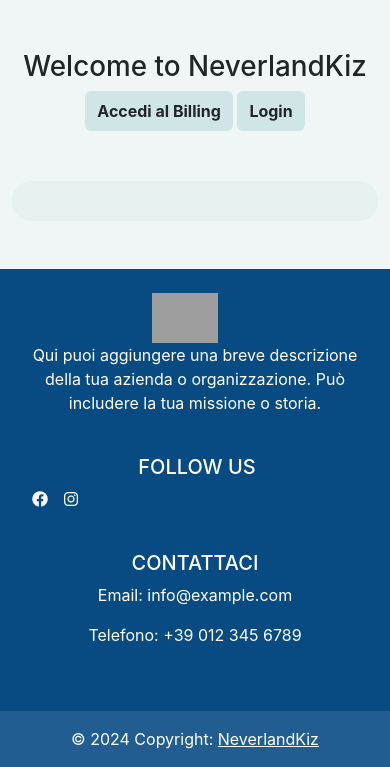
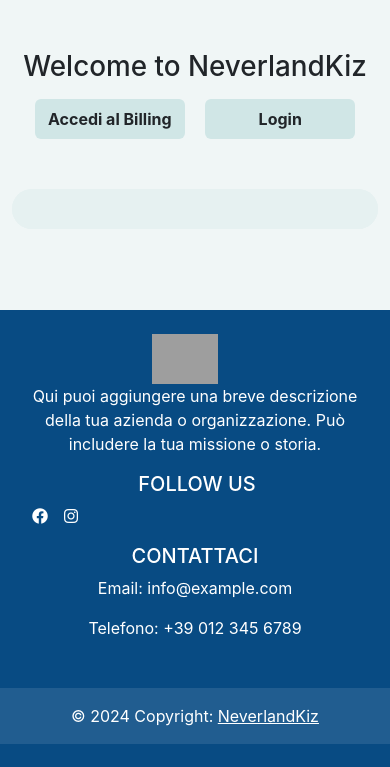
Before and after one commit to EasySubscribe/EasySubscribe-Subscription, a PHP site: page / in a window 390 px wide. Shown: the part 100-867 px from the top of the page. After the commit the page ends 844 px from the top, so only its background shows below. Run offline with PHP 8.4, Linux system fonts and the light colour scheme; some libraries are stand-ins or nearby versions; grey boxes are pictures that could not be loaded.

Commit message:
Fix mobile view

```diff
--- a/Login/index.html
+++ b/Login/index.html
@@ -83,10 +83,10 @@
             <h1>Welcome to NeverlandKiz</h1>
           </div>
         </div>
-        <div class="col-12 text-center hidden_desktop">
+        <div class="col-12 text-center mt-2 hidden_desktop">
           <a
             type="button"
-            class="btn btn-blue fw-bold"
+            class="btn btn-blue fw-bold me-2"
             target="_blank"
             href="https://billing.stripe.com/p/login/test_9AQ2967en0pcgnK4gg"
             >Accedi al Billing</a
@@ -94,7 +94,7 @@
           <button
             id="flipButtonDesktop"
             type="button"
-            class="btn btn-blue fw-bold"
+            class="btn btn-blue fw-bold ms-2"
             target="_blank"
           >
             Login
@@ -196,8 +196,8 @@
     </div>
     <footer class="text-white text-center text-lg-start mt-5">
       <div class="container p-4">
-        <div class="row">
-          <div class="col-lg-4 col-md-12 mb-4 mb-md-0">
+        <div class="row mb-2 mb-md-0">
+          <div class="col-lg-4 col-md-12">
             <img
               src="https://www.neverlandkiz.it/wp-content/uploads/2023/03/Neverland-Logo-e1684259928108-768x211.png"
               alt="Antonio Rausa"
@@ -209,7 +209,7 @@
             </p>
           </div>
 
-          <div class="col-lg-4 col-md-6 mb-4 mb-md-0">
+          <div class="col-lg-4 col-md-6">
             <h5 class="text-uppercase ms-1">Follow Us</h5>
             <ul class="list-unstyled d-flex">
               <li class="mx-2">
@@ -233,7 +233,7 @@
             </ul>
           </div>
 
-          <div class="col-lg-4 col-md-6 mb-4 mb-md-0">
+          <div class="col-lg-4 col-md-6">
             <h5 class="text-uppercase">Contattaci</h5>
             <p>Email: info@example.com</p>
             <p>Telefono: +39 012 345 6789</p>
--- a/Login/style.css
+++ b/Login/style.css
@@ -132,6 +132,13 @@
     min-width: auto;
   }
 }
+
+@media screen and (max-width: 770px) {
+  .btn-blue {
+    min-width: 150px;
+  }
+}
+
 /** END Buttons */
 
 .separator {
```
